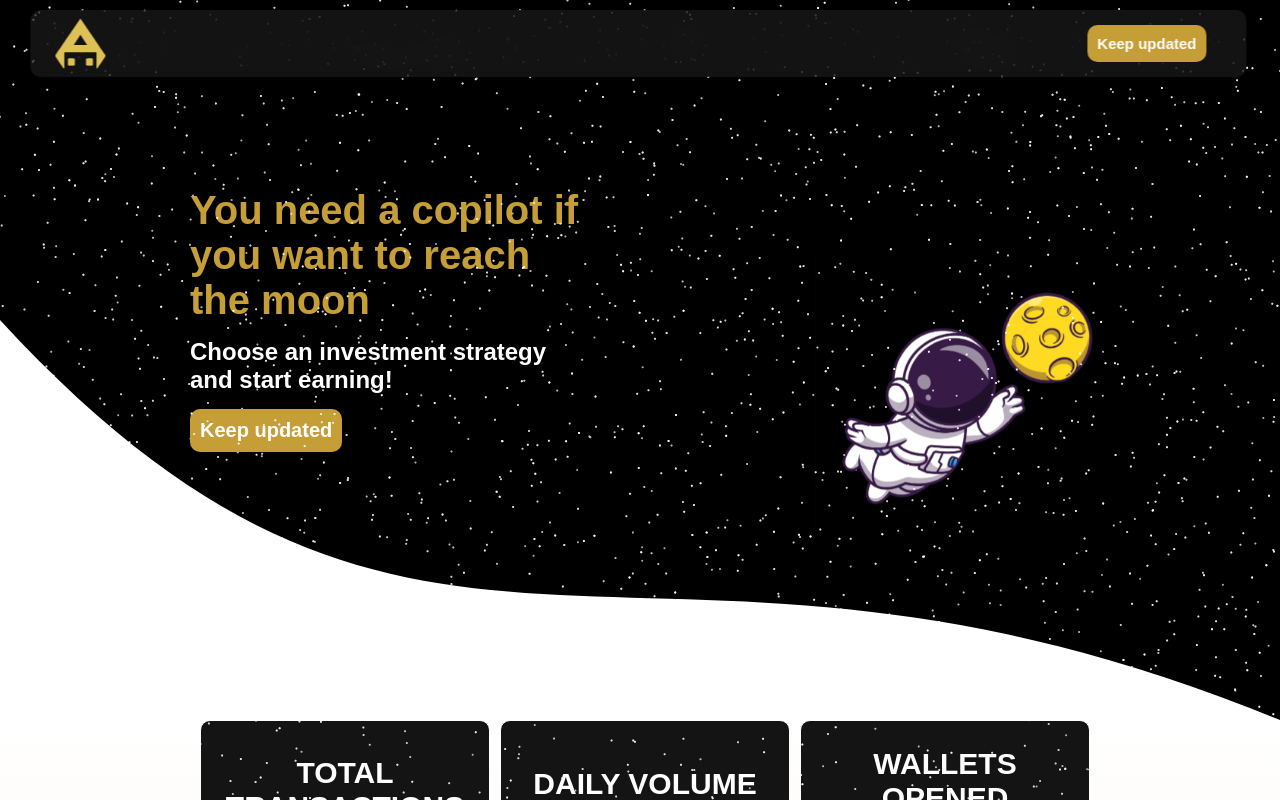
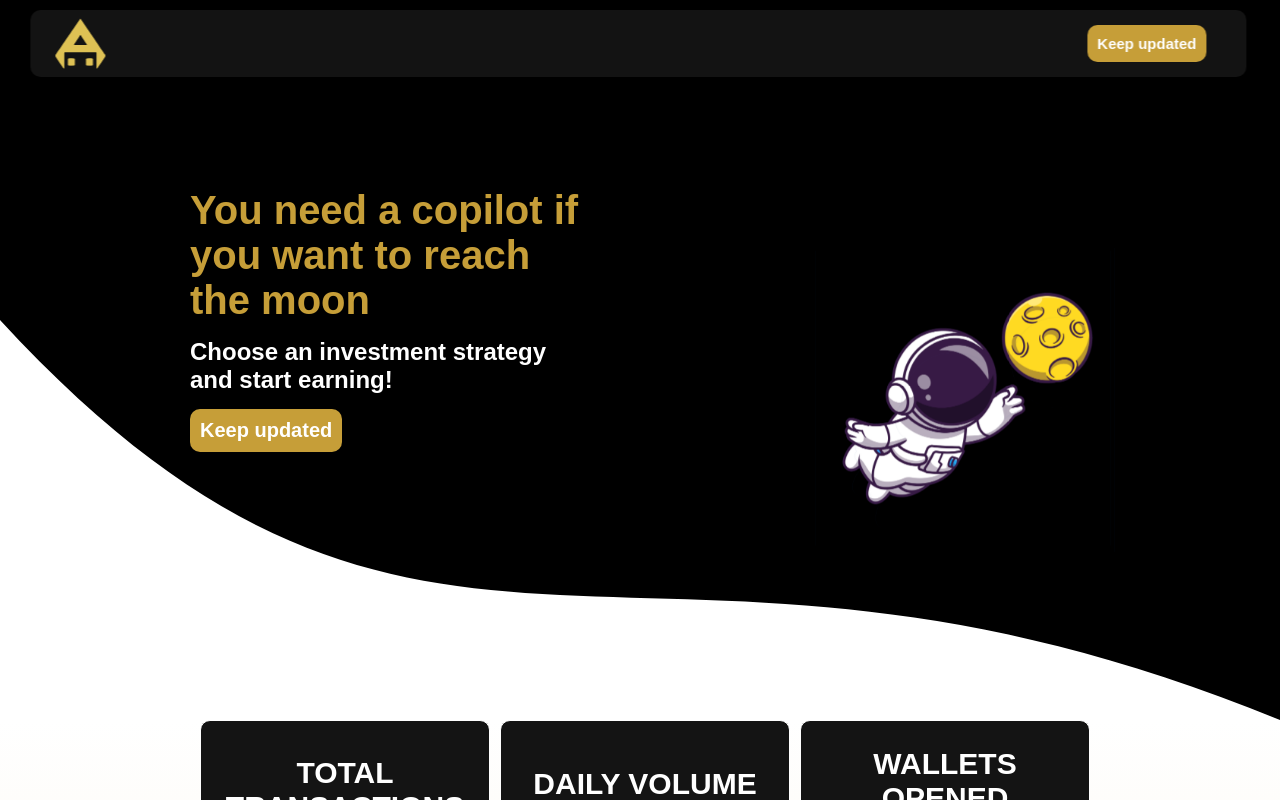
Before and after one commit to antonlabs/anton-landing, a React (Create React App) app: page / in a window 1280 px wide. Shown: the top 800 px of the page. Built offline with nearby package versions, Linux system fonts and the light colour scheme; a web font is replaced by a local one.

Commit message:
remove particles to increase performance

```diff
--- a/src/components/SpaceCover/SpaceCover.tsx
+++ b/src/components/SpaceCover/SpaceCover.tsx
@@ -20,14 +20,14 @@ export const SpaceCover = (): JSX.Element => {
     const device = useDevice();
     return (
         <div className={'cover'}>
-            <Particles
+            {/*<Particles
                 id="tsparticles"
                 init={particlesInit}
                 style={{'position': 'absolute'}}
                 loaded={particlesLoaded}
                 options={particlesConfig as any}
             >
-            </Particles>
+            </Particles>*/}
             {/*<img className={'curve-cover'} src={'/assets/curve-cover.png'} />*/}
             <div className={'curve-cover'}>
                 <BezierShape height={device.isMobile ? 200 : 400} />
--- a/src/components/SpaceHole/SpaceHole.tsx
+++ b/src/components/SpaceHole/SpaceHole.tsx
@@ -27,14 +27,14 @@ export const SpaceHole = ({children}: any) => {
     const id = makeid(10);
     return <div className={'space-hole'}>
         <img alt={''} src={'/assets/hole-small.svg'} />
-        <Particles
+        {/*<Particles
             id={"hole-" + id}
             init={particlesInit}
             style={{'position': 'absolute'}}
             loaded={particlesLoaded}
             options={holeConfig as any}
         >
-        </Particles>
+        </Particles>*/}
         <div className={'content'}>
             {children}
         </div>
```
